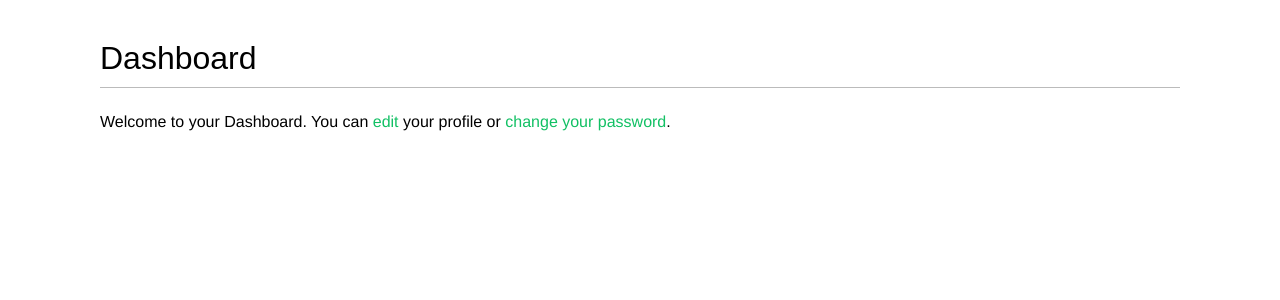
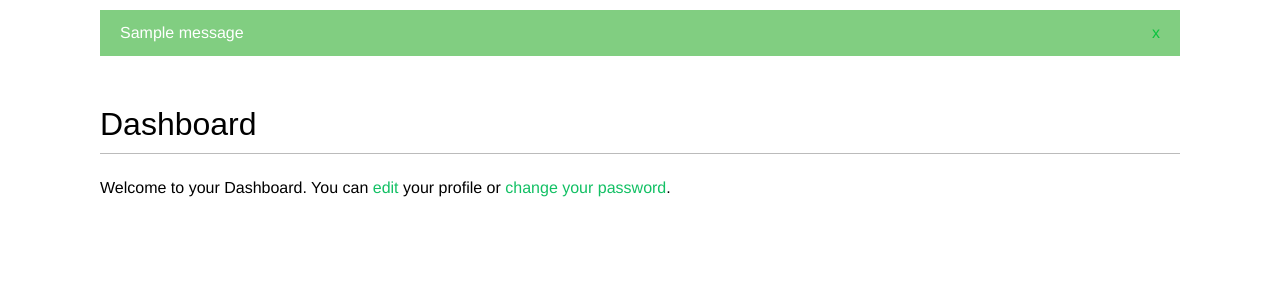
Before and after one commit to stuartelimu/bookmarks, a Django app: page /account/ in a window 1280 px wide. Shown: the part 48-348 px from the top of the page. Run offline with Django 3.2, Linux system fonts and the light colour scheme; a user stored in the database is signed in; tables that the repository leaves empty hold one stand-in row (values such as "Sample post"); one stand-in notice (Sample message) is shown; some web fonts are replaced.

Commit message:
using the messages framework

```diff
--- a/account/templates/base.html
+++ b/account/templates/base.html
@@ -34,6 +34,16 @@
             {% endif %}
         </span>
     </div>
+    {% if messages %}
+        <ul class="messages">
+            {% for message in messages %}
+            <li class="{{ message.tags }}">
+                {{ message|safe }}
+                <a href="#" class="close">x</a>
+            </li>
+            {% endfor %}
+        </ul>
+    {% endif %}
     <div id="content">
         {% block content %}{% endblock content %}
     </div>
--- a/account/views.py
+++ b/account/views.py
@@ -2,6 +2,7 @@ from django.http import HttpResponse
 from django.shortcuts import render
 from django.contrib.auth import authenticate, login
 from django.contrib.auth.decorators import login_required
+from django.contrib import messages
 from .forms import LoginForm, UserRegistrationForm, UserEditForm, ProfileEditForm
 from .models import Profile
 
@@ -53,6 +54,9 @@ def edit(request):
         if user_form.is_valid() and profile_form.is_valid():
             user_form.save()
             profile_form.save()
+            messages.success(request, 'Profile updated successfully')
+        else:
+            messages.error(request, 'Error updating your profile.')
     else:
         user_form = UserEditForm(instance=request.user)
         profile_form = ProfileEditForm(instance=request.user.profile)
```
